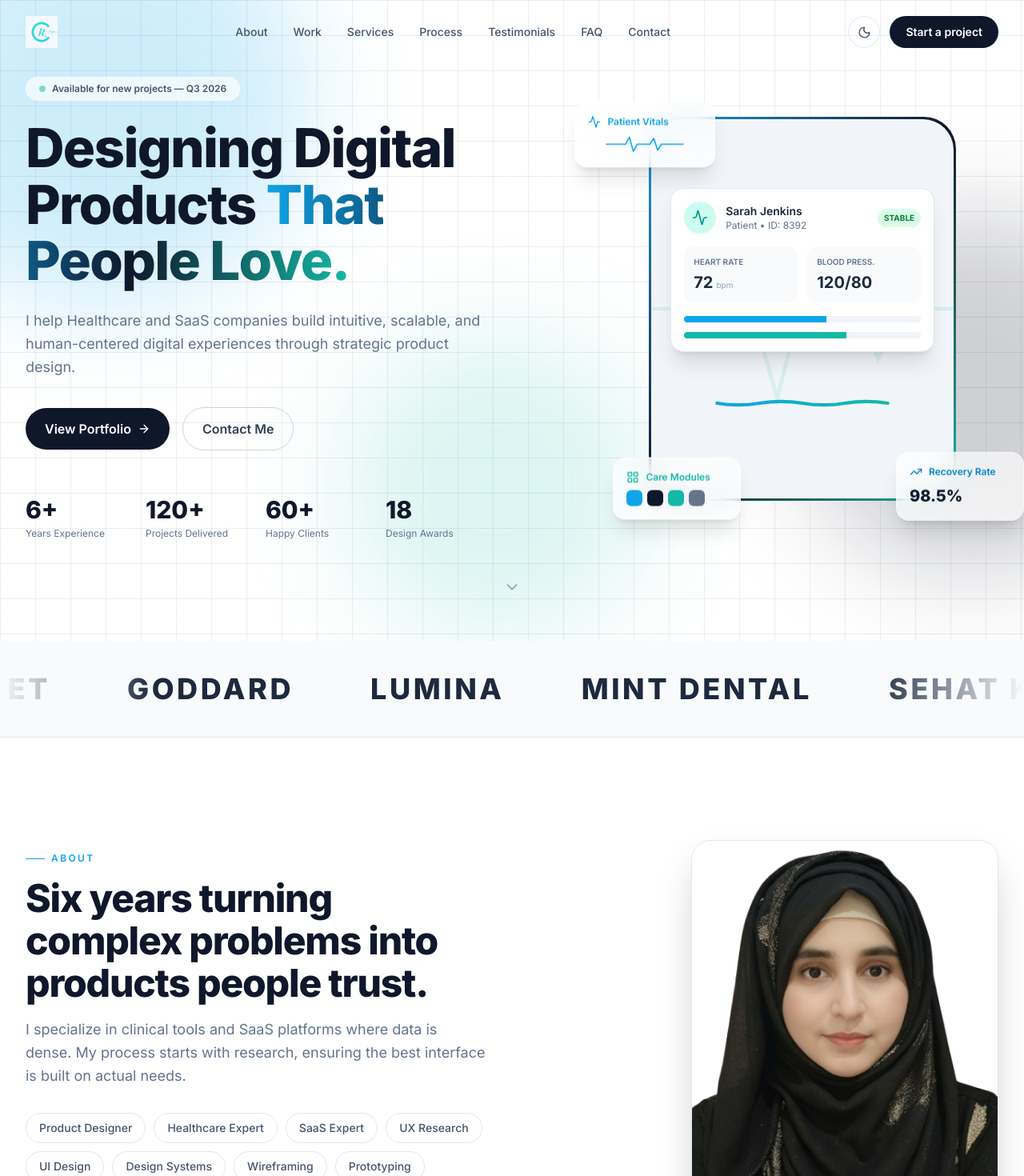
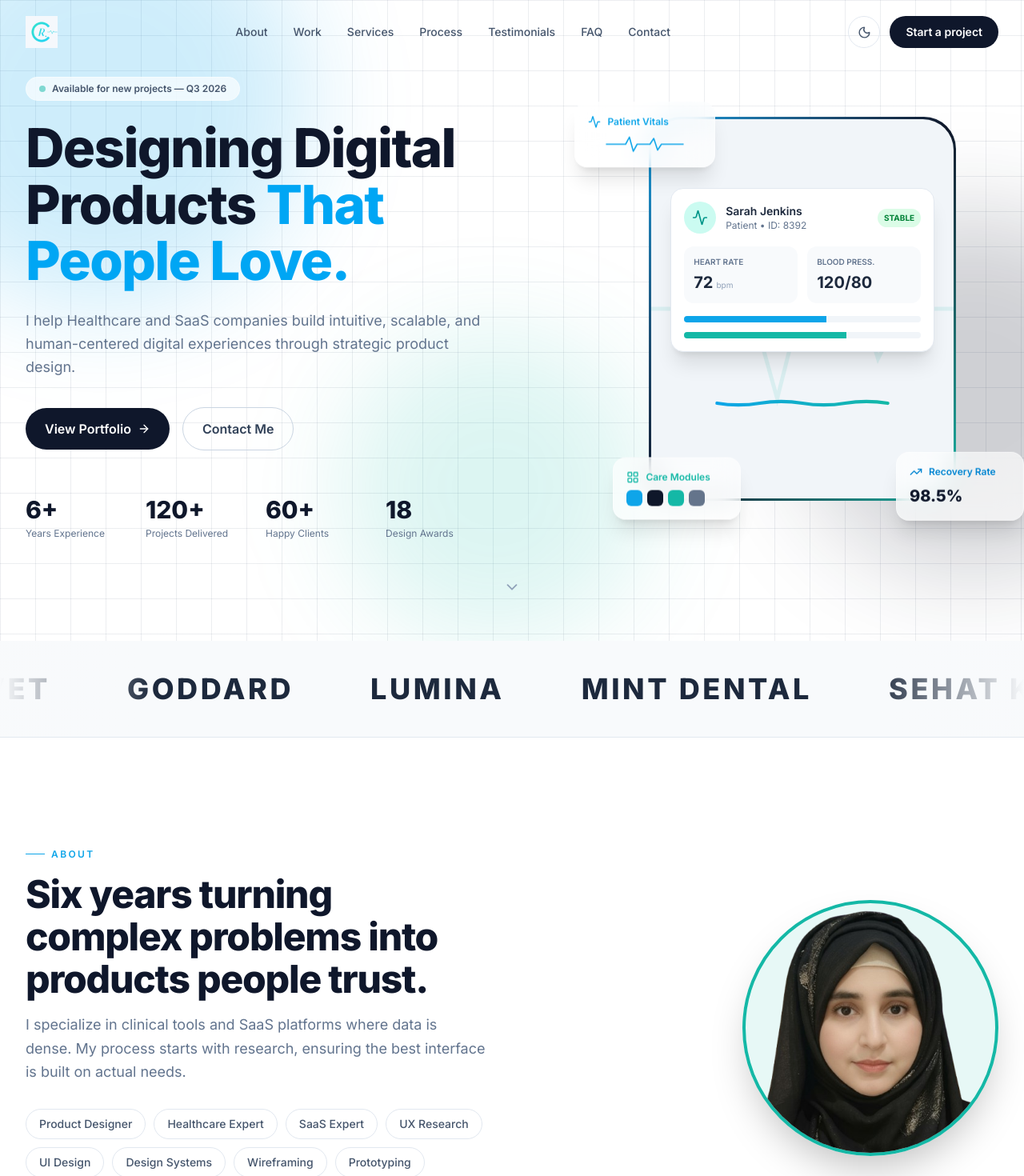
Before and after one commit to Ruqyya/my_portfolio, a React (Vite) app: page / in a window 1280 px wide. Shown: the top 1470 px of the page at 80% size. Built offline with nearby package versions, Linux system fonts and the light colour scheme.

Commit message:
Removed gradient color from header text and also change the profile image color

```diff
--- a/src/components/sections/About.tsx
+++ b/src/components/sections/About.tsx
@@ -29,7 +29,7 @@ export default function About() {
         </div>
 
         <Reveal delay={0.2} className="relative flex justify-center lg:justify-end">
-          <div className="relative rounded-3xl overflow-hidden aspect-square md:aspect-[4/5] max-w-sm w-full shadow-2xl border border-slate-200 dark:border-slate-700">
+          <div className="relative rounded-full overflow-hidden aspect-square max-w-[280px] md:max-w-[320px] w-full shadow-2xl border-4 border-[#14B8A6] bg-[#14B8A6]/10">
             <img src={ruqqyaImg} alt="Ruqyya" className="w-full h-full object-cover object-top" />
           </div>
         </Reveal>
--- a/src/components/sections/Hero.tsx
+++ b/src/components/sections/Hero.tsx
@@ -73,7 +73,7 @@ export default function Hero() {
             className="font-display font-extrabold text-4xl sm:text-5xl md:text-6xl xl:text-[4.2rem] leading-[1.05] tracking-tight text-slate-900 dark:text-white"
           >
             Designing Digital Products{" "}
-            <span className="text-gradient">That People Love.</span>
+            <span className="text-sky-500 dark:text-sky-400">That People Love.</span>
           </motion.h1>
 
           <motion.p
```
